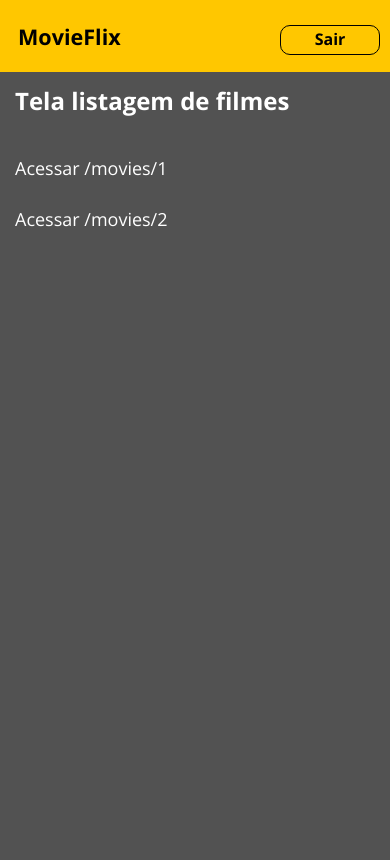
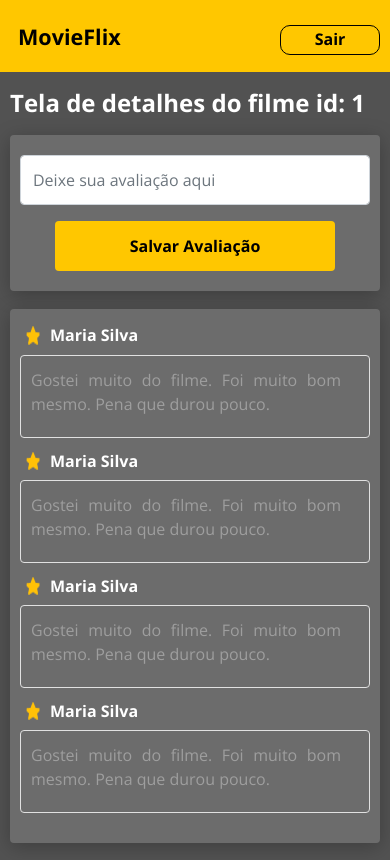
Before and after one commit to helderargomes/desafio-bds09, a React (Create React App) app in the folder frontweb/: page / in a window 390 px wide. Built offline with nearby package versions, Linux system fonts and the light colour scheme.

Commit message:
Page MovieComments responsive

```diff
--- a/frontweb/src/App.tsx
+++ b/frontweb/src/App.tsx
@@ -2,13 +2,13 @@
 import './App.css';
 
 import Navbar from 'components/Navbar';
-import Movies from 'pages/Movies';
+import MovieComments from 'pages/MovieComments';
 
 function App() {
   return (
     <>
     <Navbar />
-    <Movies />
+    <MovieComments />
     </>
 
   );
--- /dev/null
+++ b/frontweb/src/pages/MovieComments/CommentForm/index.tsx
@@ -0,0 +1,23 @@
+import "./styles.css";
+
+const CommentForm = () => {
+  return (
+    <div className="base-card comment-card">
+      <form>
+        <div className="mb-3">
+          <input
+            type="text"
+            className="form-control base-input"
+            placeholder="Deixe sua avaliação aqui"
+            name="comment"
+          />
+        </div>
+        <div className="comment-submit">
+          <button className="bg-primary btn">Salvar Avaliação</button>
+        </div>
+      </form>
+    </div>
+  );
+};
+
+export default CommentForm;
--- /dev/null
+++ b/frontweb/src/pages/MovieComments/CommentForm/styles.css
@@ -0,0 +1,46 @@
+.comment-card {
+  padding: 20px 10px;
+}
+
+.comment-card input {
+  height: 50px;
+}
+
+.comment-submit {
+  display: flex;
+  flex-direction: column;
+  align-items: center;
+}
+
+.comment-submit button {
+  width: 280px;
+  font-size: 16px;
+  font-weight: 700;
+  height: 50px;
+}
+
+@media (min-width: 1200px) {
+  .comment-card {
+    padding: 24px 33px 24px 17px;
+    align-items: center;
+    justify-content: center;
+  }
+
+  .comment-card form {
+    display: flex;
+    flex-direction: column;
+    width: 100%;
+
+  }
+
+  .comment-submit {
+    display: flex;
+    flex-direction: column;
+    align-items: center;
+  }
+
+  .comment-card button {
+    width: 334px;
+    font-size: 20px;
+  }
+}
--- /dev/null
+++ b/frontweb/src/pages/MovieComments/CommentsList/index.tsx
@@ -0,0 +1,57 @@
+import "./styles.css"
+import CommentIcon from "assets/images/comment-icon.png"
+
+const CommentsList = () => {
+  return (
+    <div className="comments-list-container base-card">
+      <ul className="list-unstyled">
+        <li>
+          <div className="comment-header">
+            <img src={CommentIcon} alt="comment-icon" />
+            <h4>Maria Silva</h4>
+          </div>
+          <div className="comment-box">
+            <p>
+              Gostei muito do filme. Foi muito bom mesmo. Pena que durou pouco.
+            </p>
+          </div>
+        </li>
+        <li>
+          <div className="comment-header">
+            <img src={CommentIcon} alt="comment-icon" />
+            <h4>Maria Silva</h4>
+          </div>
+          <div className="comment-box">
+            <p>
+              Gostei muito do filme. Foi muito bom mesmo. Pena que durou pouco.
+            </p>
+          </div>
+        </li>
+        <li>
+          <div className="comment-header">
+            <img src={CommentIcon} alt="comment-icon" />
+            <h4>Maria Silva</h4>
+          </div>
+          <div className="comment-box">
+            <p>
+              Gostei muito do filme. Foi muito bom mesmo. Pena que durou pouco.
+            </p>
+          </div>
+        </li>
+        <li>
+          <div className="comment-header">
+            <img src={CommentIcon} alt="comment-icon" />
+            <h4>Maria Silva</h4>
+          </div>
+          <div className="comment-box">
+            <p>
+              Gostei muito do filme. Foi muito bom mesmo. Pena que durou pouco.
+            </p>
+          </div>
+        </li>
+      </ul>
+    </div>
+  );
+};
+
+export default CommentsList;
--- /dev/null
+++ b/frontweb/src/pages/MovieComments/CommentsList/styles.css
@@ -0,0 +1,56 @@
+
+.comments-list-container {
+    padding: 3px 10px 14px 10px;
+}
+
+.comment-header {
+    display: flex;
+    justify-content:flex-start;
+    padding: 14px 0 9px 6px;
+
+}
+
+.comment-header h4 {
+    font-size: 16px;
+    margin: 0;
+
+}
+
+.comment-header img {
+    margin-right: 10px;
+    width: auto;
+}
+
+.comment-box {
+    padding: 12px 28px 21px 10px;
+    border: 1px solid #e1e1e1;
+    border-radius: 4px;
+}
+
+.comment-box p {
+    font-size: 16px;
+    color: #9e9e9e;
+    text-align: justify;
+    margin: 0;
+}
+
+@Media (min-width: 1200px) {
+    .comments-list-container {
+        padding: 10px 20px 13px 17px;
+    }
+
+    .comment-header {
+        display: flex;
+        justify-content:flex-start;
+        padding: 0px 0 9px 17px;
+        margin-top: 14px;
+    }
+
+    .comment-header img {
+        margin-right: 15px;
+    }
+
+    .comment-box {
+        padding-left: 17px;
+    }
+}
--- /dev/null
+++ b/frontweb/src/pages/MovieComments/index.tsx
@@ -0,0 +1,20 @@
+import CommentForm from "./CommentForm";
+import CommentsList from "./CommentsList";
+import "./styles.css";
+
+const MovieComments = () => {
+    return (
+        <div className="home-container">
+            <h1>Tela de detalhes do filme id: 1</h1>
+            <div className="comment-form-card">
+                <CommentForm />
+            </div>
+            <div>
+            <CommentsList />
+            </div>
+        </div>
+
+    );
+}
+
+export default MovieComments;
--- /dev/null
+++ b/frontweb/src/pages/MovieComments/styles.css
@@ -0,0 +1,31 @@
+
+
+.home-container {
+    display: flex;
+    flex-direction: column;
+    justify-content: space-between;
+    padding: 17px 10px;
+}
+
+.home-container h1 {
+    font-size: 24px;
+    letter-spacing: -0.015;
+}
+
+.comment-form-card {
+    margin: 18px 0px;
+}
+
+@Media (min-width: 1200px) {
+    .home-container {
+        padding: 40px;
+    }
+
+    .home-container h1 {
+        font-size: 48px;
+    }
+
+    .comment-form-card {
+        margin: 29px 0px;
+    }
+}
```
Also changed, not shown: frontweb/src/assets/images/comment-icon.png (added).
